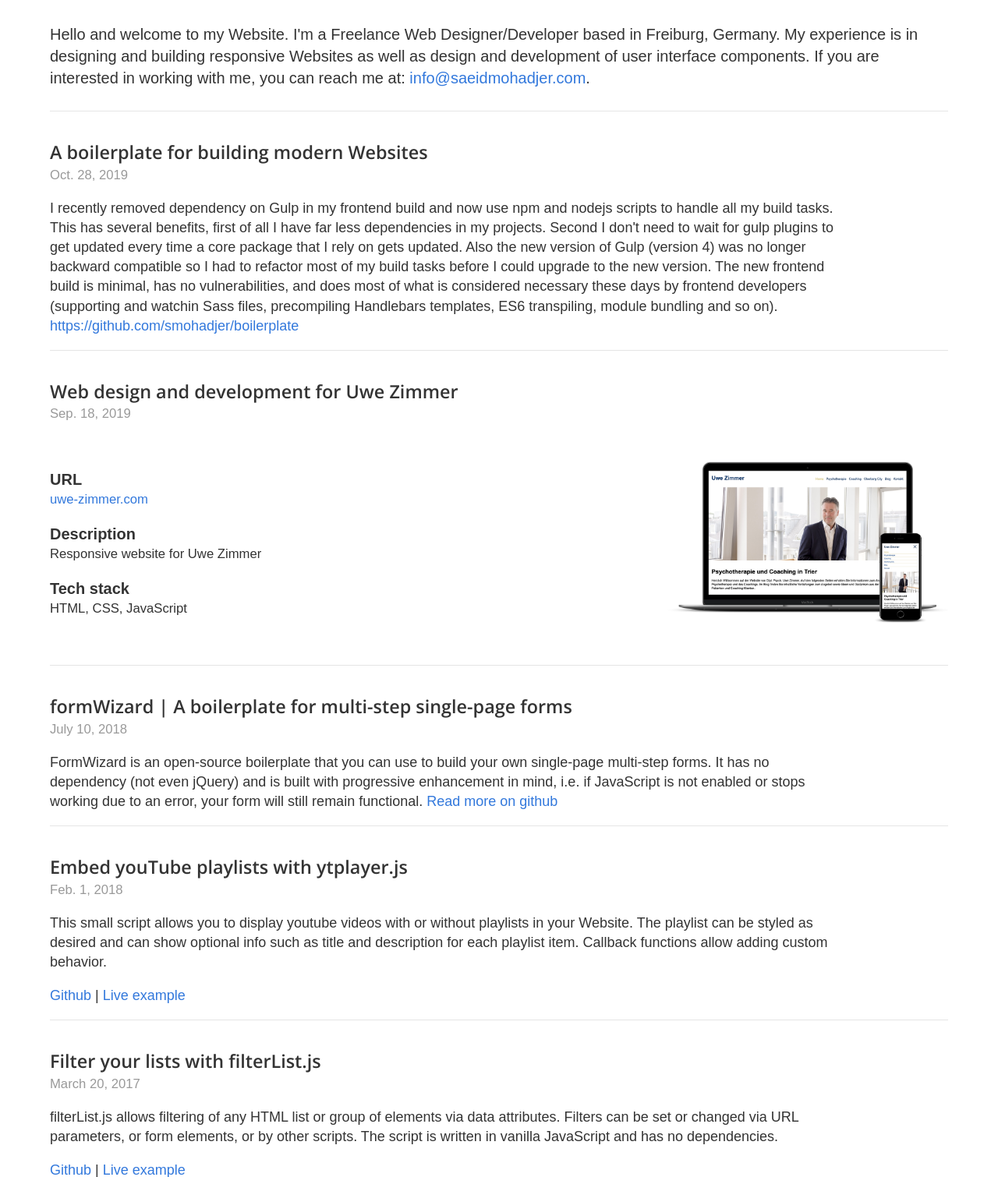
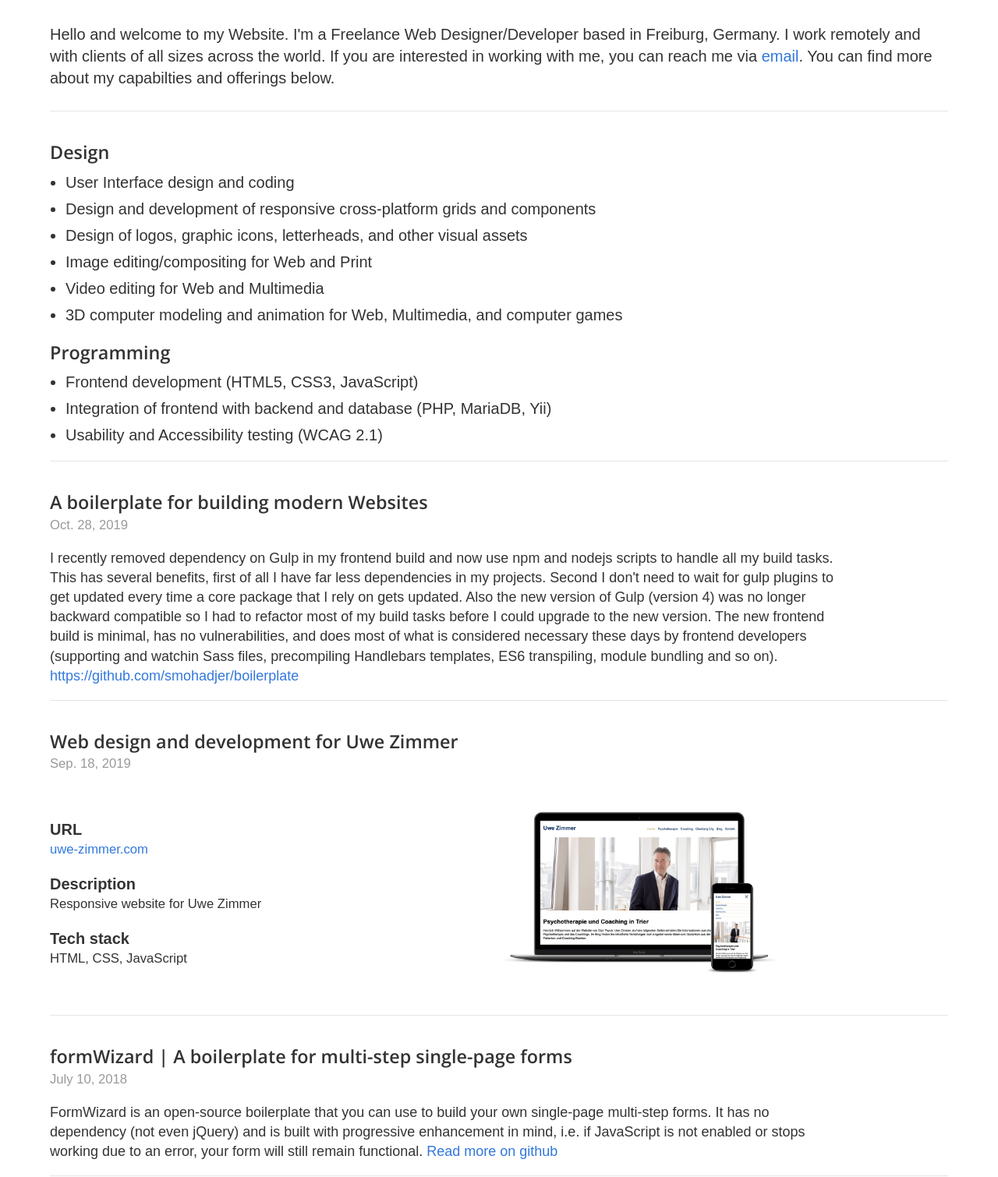
Before and after one commit to smohadjer/saeidmohadjer.com, a PHP site: page /app/index.php in a window 1280 px wide. Shown: the part 156-1666 px from the top of the page at 78% size. Run offline with PHP 8.4, Linux system fonts and the light colour scheme; style sheets or scripts are compiled from the project's sources.

Commit message:
content update

```diff
--- a/app/content/home.html
+++ b/app/content/home.html
@@ -1,6 +1,22 @@
 <main class="home">
-	<p class="intro">Hello and welcome to my Website. I'm a Freelance Web Designer/Developer based in Freiburg, Germany. My experience is in designing and building responsive Websites as well as design and development of user interface components. If you are interested in working with me, you can reach me at: <a href="mailto:info@saeidmohadjer.com">info@saeidmohadjer.com</a>.</p>
-
+	<p class="intro">Hello and welcome to my Website. I'm a Freelance Web Designer/Developer based in Freiburg, Germany. I work remotely and with clients of all sizes across the world. If you are interested in working with me, you can reach me via <a href="mailto:saeid@fastmail.fm">email</a>. You can find more about my capabilties and offerings below.</p>
+	<article id="skills">
+		<h3>Design</h3>
+		<ul>
+			<li>User Interface design and coding</li>
+			<li>Design and development of responsive cross-platform grids and components</li>
+			<li>Design of logos, graphic icons, letterheads, and other visual assets</li>
+			<li>Image editing/compositing for Web and Print</li>
+			<li>Video editing for Web and Multimedia</li>
+			<li>3D computer modeling and animation for Web, Multimedia, and computer games</li>
+		</ul>
+		<h3>Programming</h3>
+		<ul>
+			<li>Frontend development (HTML5, CSS3, JavaScript)</li>
+			<li>Integration of frontend with backend and database (PHP, MariaDB, Yii)</li>
+			<li>Usability and Accessibility testing (WCAG 2.1)</li>
+		</ul>
+	</article>
 	<article>
 		<h3>A boilerplate for building modern Websites</h3>
 		<time datetime="2019-10-28">Oct. 28, 2019</time>
@@ -11,7 +27,7 @@
 	<article>
 		<h3>Web design and development for Uwe Zimmer</h3>
 		<time datetime="2019-09-18">Sep. 18, 2019</time>
-		<div class="col2">
+		<div class="col2 col2--center">
 			<dl>
 				<dt>URL</dt>
 				<dd><a rel="external" href="http://www.uwe-zimmer.com/">uwe-zimmer.com</a></dd>
--- a/app/includes/footer.html
+++ b/app/includes/footer.html
@@ -5,7 +5,7 @@
 		Germany<br />
 		Phone: +49 (0)761 4296 3565<br />
 		Cell: +49 (0)176 8826 9966<br />
-		Email: <a href="mailto:info@saeidmohadjer.com">info@saeidmohadjer.com</a>
+		Email: <a href="mailto:saeid@fastmail.fm">saeid@fastmail.fm</a>
 	</address>
 	<aside>
 		<!--<span>USt-ID (VAT): DE287169201</span>-->
--- a/app/resources/css/_home.scss
+++ b/app/resources/css/_home.scss
@@ -18,8 +18,15 @@
 			display: flex;
 			margin: 2em 0;
 			justify-content: space-between;
-			align-items: center;
 
+			> * {
+				width: 45%;
+				margin-right: 5%;
+			}
+
+			&--center {
+				align-items: center;
+			}
 
 			p {
 				margin-bottom: 0;
```
